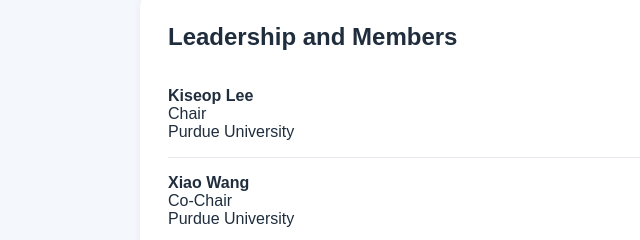
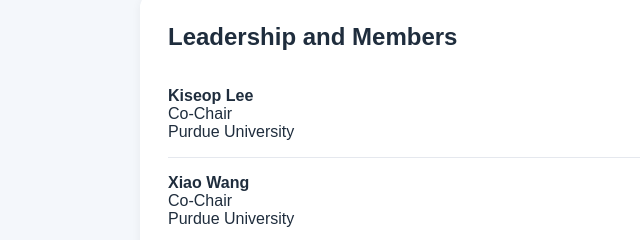
Before and after one commit to kiseoplee/ASA_HEI, a plain HTML site: page members.html in a window 1280 px wide. Shown: the part 129-369 px from the top of the page, 0-640 px from the left. Drawn offline with Linux system fonts and the light colour scheme.

Commit message:
Change Kiseop Lee's role from Chair to Co-Chair

```diff
--- a/members.html
+++ b/members.html
@@ -72,7 +72,7 @@
 
       <div class="member">
         <strong>Kiseop Lee</strong><br>
-        Chair<br>
+        Co-Chair<br>
         Purdue University
       </div>
 
```
